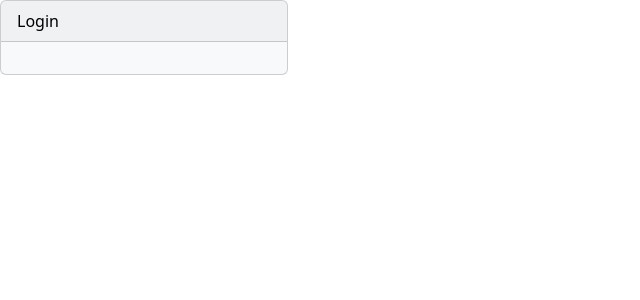
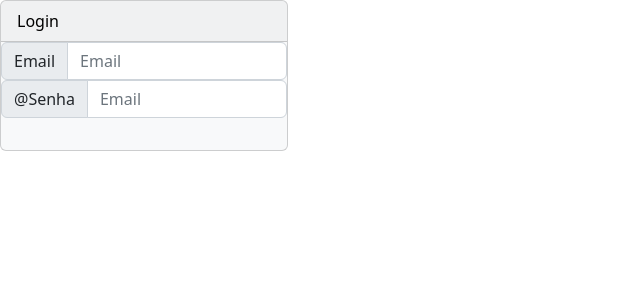
Before and after one commit to vfreis/consultorio_app, a Flask app: template templates/login.html in a window 1280 px wide. Shown: the part 56-356 px from the top of the page, without its empty margins (0-640 px from the left). Run offline with Flask 2, Linux system fonts and the light colour scheme; the template is opened without the code that fills it, so the values that code supplies are empty.

Commit message:
layout da tela de login

```diff
--- a/templates/login.html
+++ b/templates/login.html
@@ -18,6 +18,14 @@
 
     <div class="card text-bg-light mb-3" style="max-width: 18rem;">
         <div class="card-header">Login</div>
+        <div class="input-group flex-nowrap">
+            <span class="input-group-text" id="addon-wrapping">Email</span>
+            <input name ="email" id="email"type="text" class="form-control" placeholder="Email" aria-label="Username" aria-describedby="addon-wrapping">
+          </div>
+          <div class="input-group flex-nowrap">
+            <span class="input-group-text" id="addon-wrapping">@Senha</span>
+            <input name ="senha" id="senha"type="text" class="form-control" placeholder="Email" aria-label="Username" aria-describedby="addon-wrapping">
+          </div>
         <div class="card-body">
         </div>
 
--- a/views.py
+++ b/views.py
@@ -37,3 +37,7 @@ def cadastrarAgente():
         return Conexao_DB.inserir_agente(nome, dt_nasc_date, email, celular, telefone, sexo, cpf, senha, agente = 'pacientes')
     else:
         return render_template('cadastro.html')
+
+@views.route('/login')
+def login():
+    return render_template('login.html')
```
